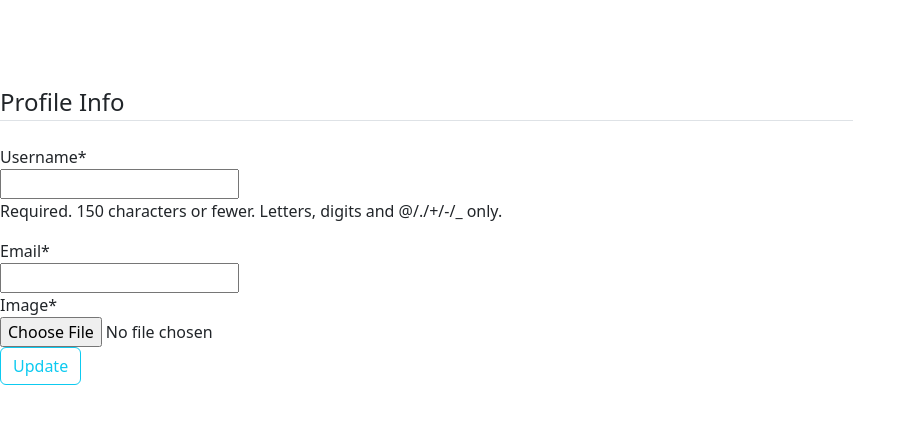
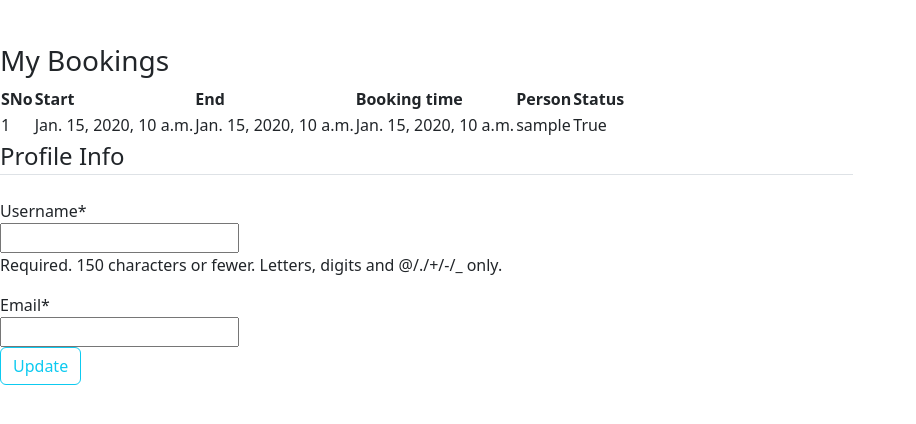
Before and after one commit to 2nav/dev_assignment, a Django app: template Users/templates/Users/profile.html in a window 1280 px wide. Shown: the part 56-480 px from the top of the page, without its empty margins (0-916 px from the left). Run offline with Django 4.2, Linux system fonts and the light colour scheme; the template is opened without the code that fills it: values that come from a table or form of the project are taken from there, others are empty; tables that the repository leaves empty hold one stand-in row (values such as "Sample post"); some libraries are stand-ins or nearby versions.

Commit message:
changed profile page

```diff
--- a/Users/admin.py
+++ b/Users/admin.py
@@ -1,6 +1 @@
 from django.contrib import admin
-
-from Users.models import Profile
-
-# Register your models here.
-admin.site.register(Profile)
--- a/Users/forms.py
+++ b/Users/forms.py
@@ -1,7 +1,6 @@
 from django import forms
 from django.contrib.auth.models import User
 from django.contrib.auth.forms import UserCreationForm
-from .models import Profile
 
 
 class UserRegisterForm(UserCreationForm):
@@ -11,15 +10,10 @@ class UserRegisterForm(UserCreationForm):
         model = User
         fields = ['username', 'email', 'password1', 'password2']
 
+
 class UserUpdateForm(forms.ModelForm):
     email = forms.EmailField()
 
     class Meta:
         model = User
         fields = ['username', 'email']
-
-
-class ProfileUpdateForm(forms.ModelForm):
-    class Meta:
-        model = Profile
-        fields = ['image']
--- a/Users/models.py
+++ /dev/null
@@ -1,21 +0,0 @@
-from django.db import models
-from django.contrib.auth.models import User
-from PIL import Image
-
-
-class Profile(models.Model):
-    user = models.OneToOneField(User, on_delete=models.CASCADE)
-    image = models.ImageField(default='default.jpg', upload_to='profile_pics')
-
-    def __str__(self):
-        return f'{self.user.username} Profile'
-
-    def save(self, *args, **kwargs):
-        super().save(*args, **kwargs)
-
-        img = Image.open(self.image.path)
-
-        if img.height > 300 or img.width > 300:
-            output_size = (300, 300)
-            img.thumbnail(output_size)
-            img.save(self.image.path)
--- a/Users/templates/Users/profile.html
+++ b/Users/templates/Users/profile.html
@@ -1,10 +1,36 @@
 {% extends 'Users/base.html' %} {% load crispy_forms_tags %} {% block content %}
 <div class="content-section">
   <div class="media">
-    <img class="rounded-circle account-img" src="{{user.profile.image.url}}" />
     <div class="media-body">
       <h2 class="account-heading">{{user.username}}</h2>
       <p class="text-secondary">{{user.email}}</p>
+    </div>
+    <div>
+      <h3>My Bookings</h3>
+      <table>
+        <thead>
+          <tr>
+            <th>SNo</th>
+            <th>Start</th>
+            <th>End</th>
+            <th>Booking time</th>
+            <th>Person</th>
+            <th>Status</th>
+          </tr>
+        </thead>
+        <tbody>
+          {% for booking in bookings %}
+          <tr>
+            <td>{{booking.id}}</td>
+            <td>{{booking.slot.timeStart}}</td>
+            <td>{{booking.slot.timeEnd}}</td>
+            <td>{{booking.bookingTime}}</td>
+            <td>{{booking.booker}}</td>
+            <td>{{booking.status}}</td>
+          </tr>
+          {% endfor %}
+        </tbody>
+      </table>
     </div>
   </div>
   <!-- FORM HERE -->
@@ -12,7 +38,7 @@
     {% csrf_token %}
     <fieldset class="form-group">
       <legend class="border-bottom mb-4">Profile Info</legend>
-      {{u_form|crispy}} {{p_form|crispy}}
+      {{u_form|crispy}}
     </fieldset>
     <div class="form-group">
       <button class="btn btn-outline-info" type="submit">Update</button>
```
Also changed, not shown: Users/views.py (+5 -7 lines), README.md.
